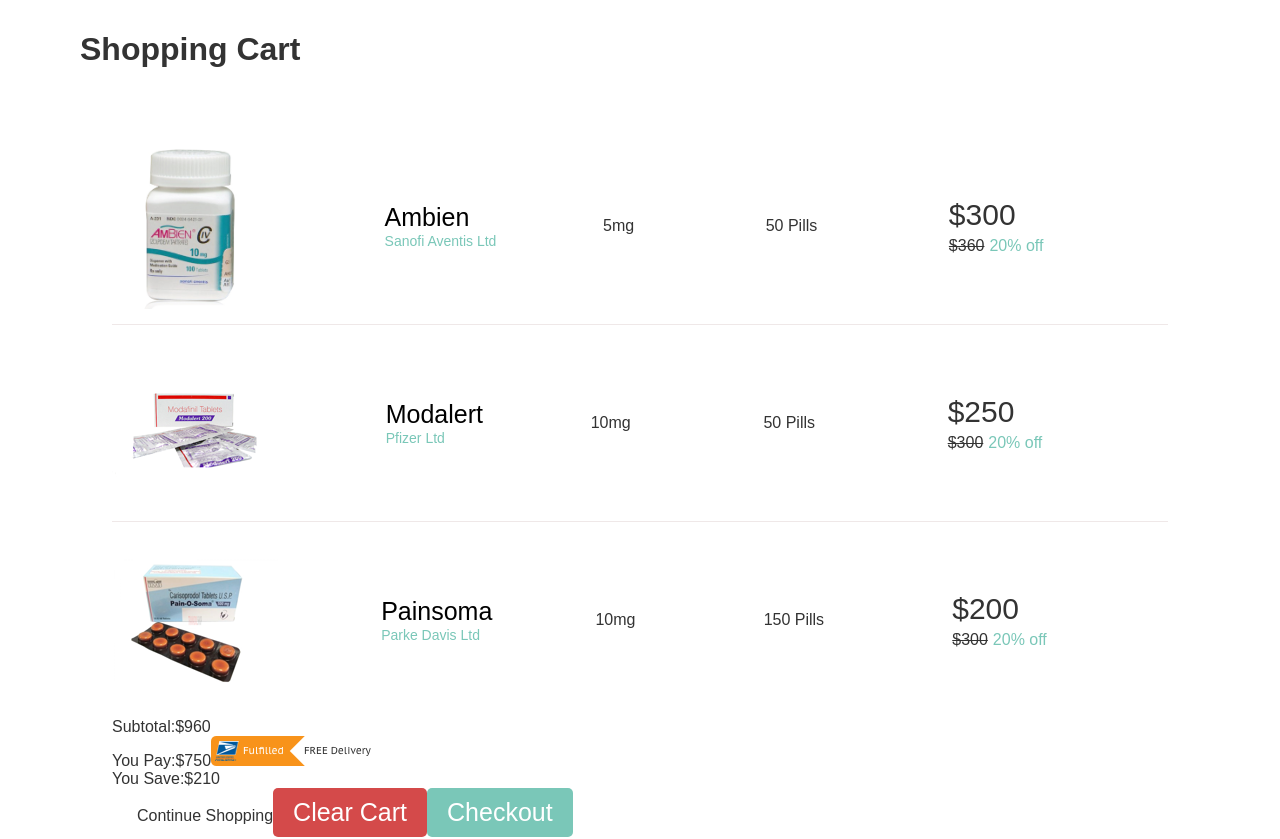
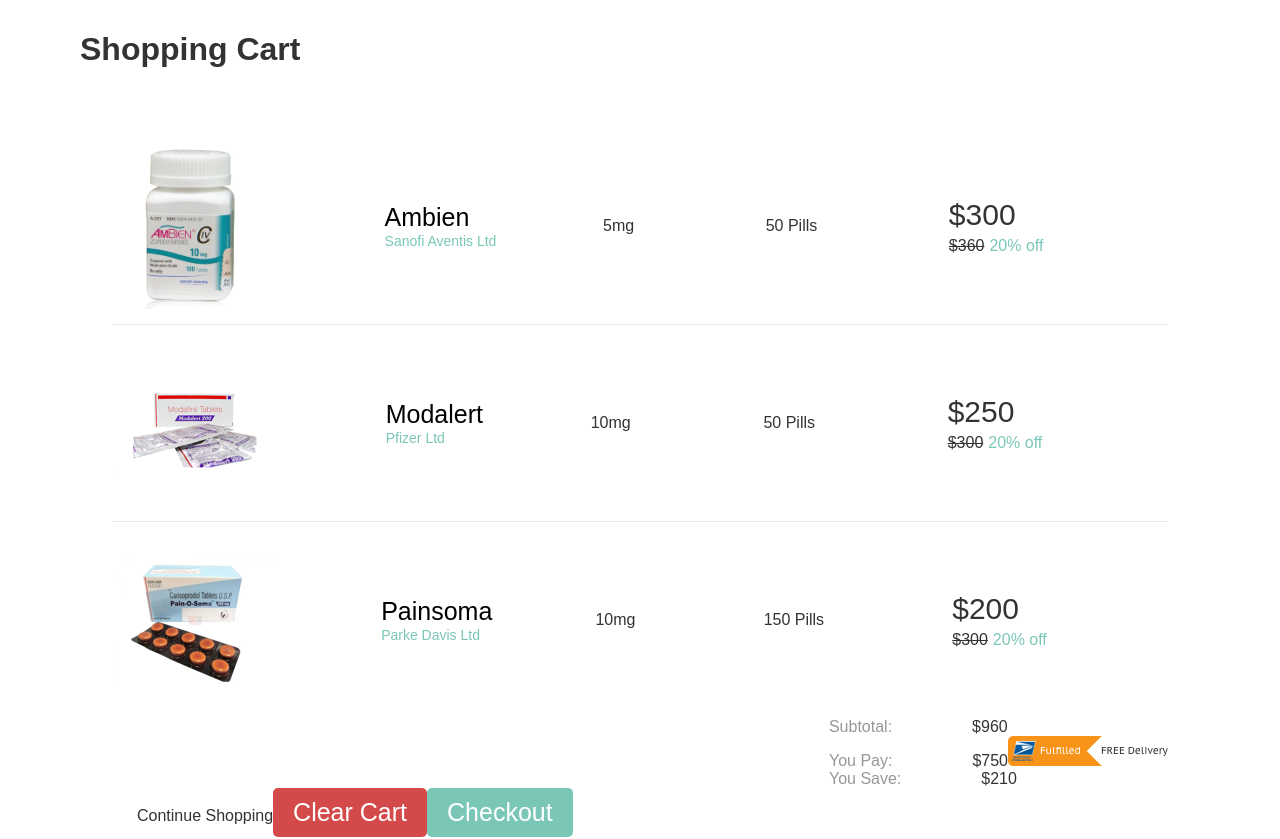
Before and after one commit to sunguru98/Medeasy, a React (Create React App) app: page /cart in a window 1280 px wide. Shown: the part 180-1019 px from the top of the page. Built offline with nearby package versions, Linux system fonts and the light colour scheme; a web font is replaced by a local one.

Commit message:
Styles part 2

```diff
--- a/src/pages/ShoppingCartPage.jsx
+++ b/src/pages/ShoppingCartPage.jsx
@@ -22,12 +22,12 @@
         <CartList />
         <div className='ShoppingCartPage__main--price'>
           <div className='ShoppingCartPage__main--price-subtotal'>
-            <span className='ShoppingCartPage__main--price-subtotal-title'>Subtotal:</span>
+            <span className='ShoppingCartPage__main--price-subtotal-title ShoppingCartPage__main--general-title'>Subtotal:</span>
             {/* Price must be dynamic */}
             <span className='ShoppingCartPage__main--price-subtotal-value'>$960</span>
           </div>
           <div className='ShoppingCartPage__main--price-amount'>
-            <span className='ShoppingCartPage__main--price-amount-title'>You Pay:</span>
+            <span className='ShoppingCartPage__main--price-amount-title ShoppingCartPage__main--general-title'>You Pay:</span>
             {/* Price must be dynamic */}
             <span className='ShoppingCartPage__main--price-amount-value'>$750
               {/* This must be dynamic coz of uncertainty in delivery */}
@@ -35,7 +35,7 @@
             </span>
           </div>
           <div className='ShoppingCartPage__main--price-savings'>
-            <span className='ShoppingCartPage__main--price-savings-title'>You Save:</span>
+            <span className='ShoppingCartPage__main--price-savings-title ShoppingCartPage__main--general-title'>You Save:</span>
             {/* Price must be dynamic */}
             <span className='ShoppingCartPage__main--price-savings-value'>$210</span>
           </div>
--- a/src/styles/pages/ShoppingCartPage.scss
+++ b/src/styles/pages/ShoppingCartPage.scss
@@ -7,6 +7,18 @@
   }
   &__main {
     padding: 0rem 9rem;
+    display: flex;
+    flex-direction: column;
     margin: 6rem 0;
+    &--price {
+      align-self: flex-end;
+      &-subtotal-title, &-amount-title, &-savings-title {
+        margin-right: 8rem;
+        color: #979797;
+      }
+    }
+    &--general-title:not(:last-child) {
+      margin-bottom: 2.8rem;
+    }
   }
 }
```
